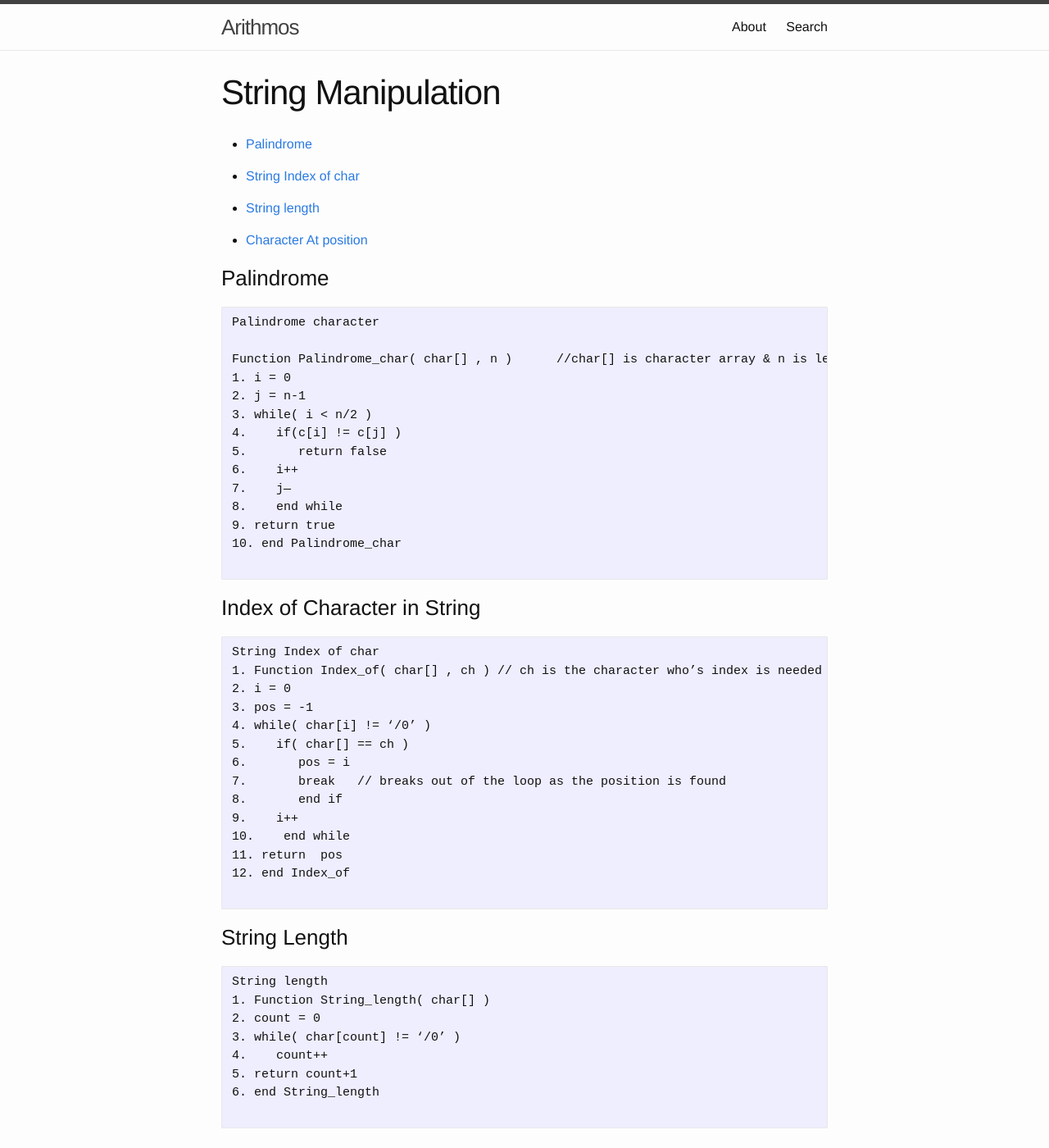
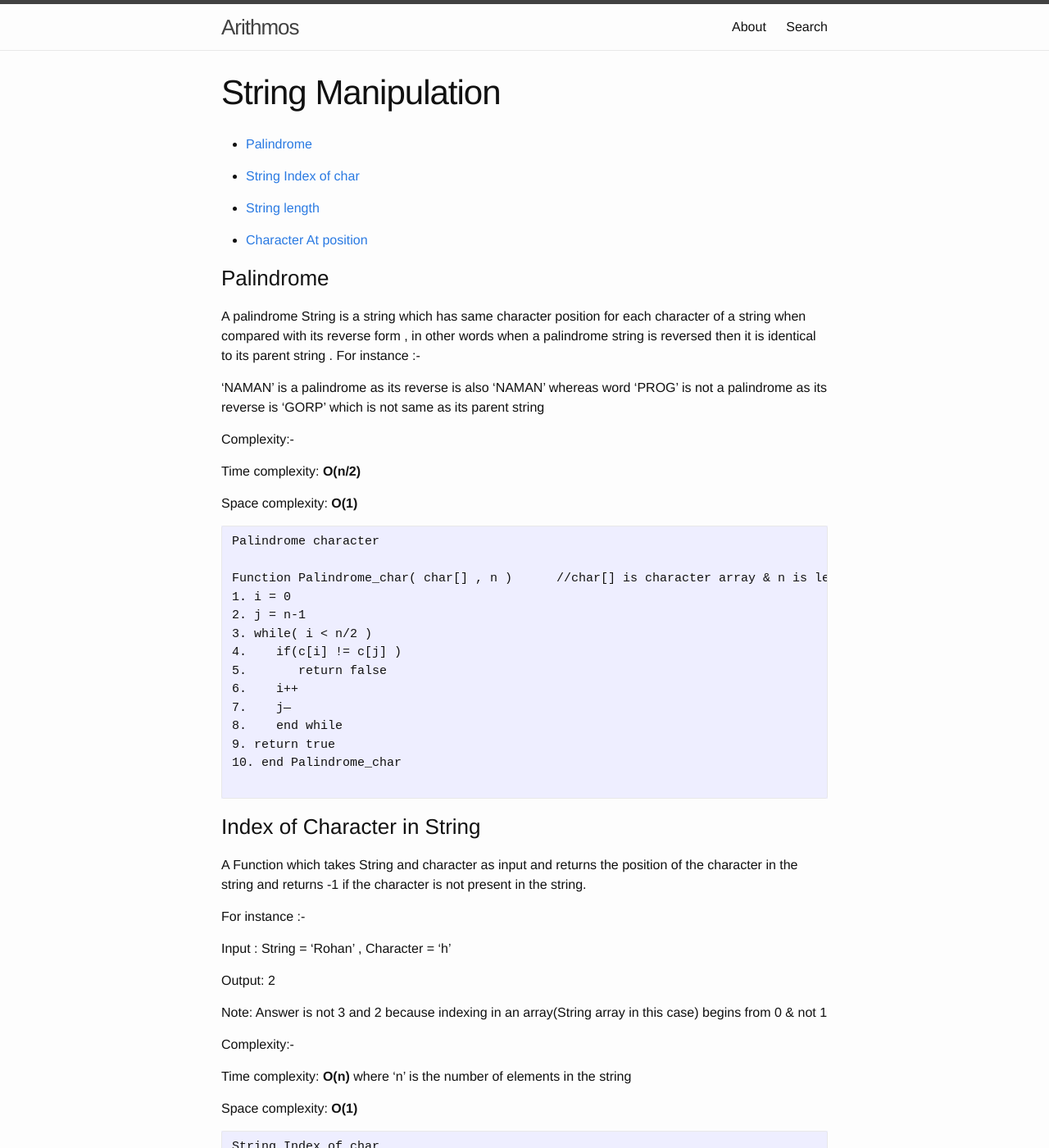
Before and after one commit to aarithmos/Algorithms, a Jekyll site: the page built from _posts/2016-11-25-String-Manipulation.markdown, in a window 1280 px wide and 1400 px high. Shown: the whole window at 82% size. Built offline with Jekyll 4.4.1, drawn with Linux system fonts in a browser that asks for light colours; some of the changed text lies outside the part shown.

Commit message:
Update 2016-11-25-String-Manipulation.markdown

````diff
--- a/_posts/2016-11-25-String-Manipulation.markdown
+++ b/_posts/2016-11-25-String-Manipulation.markdown
@@ -19,6 +19,18 @@ permalink: /String Manipulation/
 
 ### Palindrome
 
+A palindrome String is a string which has same character position for each character of a string when compared with its reverse form , in other words when a palindrome string is reversed then it is identical to its parent string .
+For instance :-
+
+‘NAMAN’ is a palindrome as its reverse is also ‘NAMAN’ whereas word ‘PROG’ is not a palindrome as its reverse is ‘GORP’ which is not same as its parent string
+
+Complexity:-
+
+Time complexity:  __O(n/2)__
+
+Space complexity:  __O(1)__
+
+
 ```
 Palindrome character
 
@@ -37,6 +49,23 @@ Function Palindrome_char( char[] , n )      //char[] is character array & n is l
 ```
 
 ### Index of Character in String
+
+A Function which takes String and character as input and returns the position of the character in the string and returns -1 if the character is not present in the string.
+
+For instance :-
+
+Input : String = ‘Rohan’ , Character = ‘h’
+
+Output: 2
+
+Note: Answer is not 3 and 2 because indexing in an array(String array in this case)
+begins from 0 & not 1
+
+Complexity:-
+
+Time complexity:  __O(n)__   where ‘n’ is the number of elements in the string
+
+Space complexity:  __O(1)__
 
 ```
 String Index of char
@@ -57,6 +86,20 @@ String Index of char
 
 ### String Length
 
+A function which returns the number of characters present in the string (also popularly referred as length of string)
+
+For instance :-
+
+Input: String = ‘Algorithm’
+
+Output : 9
+
+Complexity:- O(n) where ‘n’ is the number of elements in the string
+
+Time complexity: __O(n)__
+
+Space complexity:  __O(1)__
+
 ```
 String length
 1. Function String_length( char[] )
@@ -69,6 +112,22 @@ String length
 ```
 
 ### Character Position
+
+A function which returns the character at a particular position and also determines if the position enquired for is within the boundary of the String of not (0<=pos<String_length).
+
+For instance :-
+
+Input : String = ‘Algorithm’ pos = 3
+
+Output : ‘o’
+
+Note : Indexing of a String character begins from 0
+
+Complexity:-
+
+Time complexity:  __O(1)__
+
+Space complexity:  __O(1)__
 
 ```
 Character At position
@@ -83,4 +142,4 @@ Character At position
 
 [BACK TO THE TOP](#top)
 
- [![](/img/back.png)](/Search/)
+ [![](/img/back.png)](/search)
````
